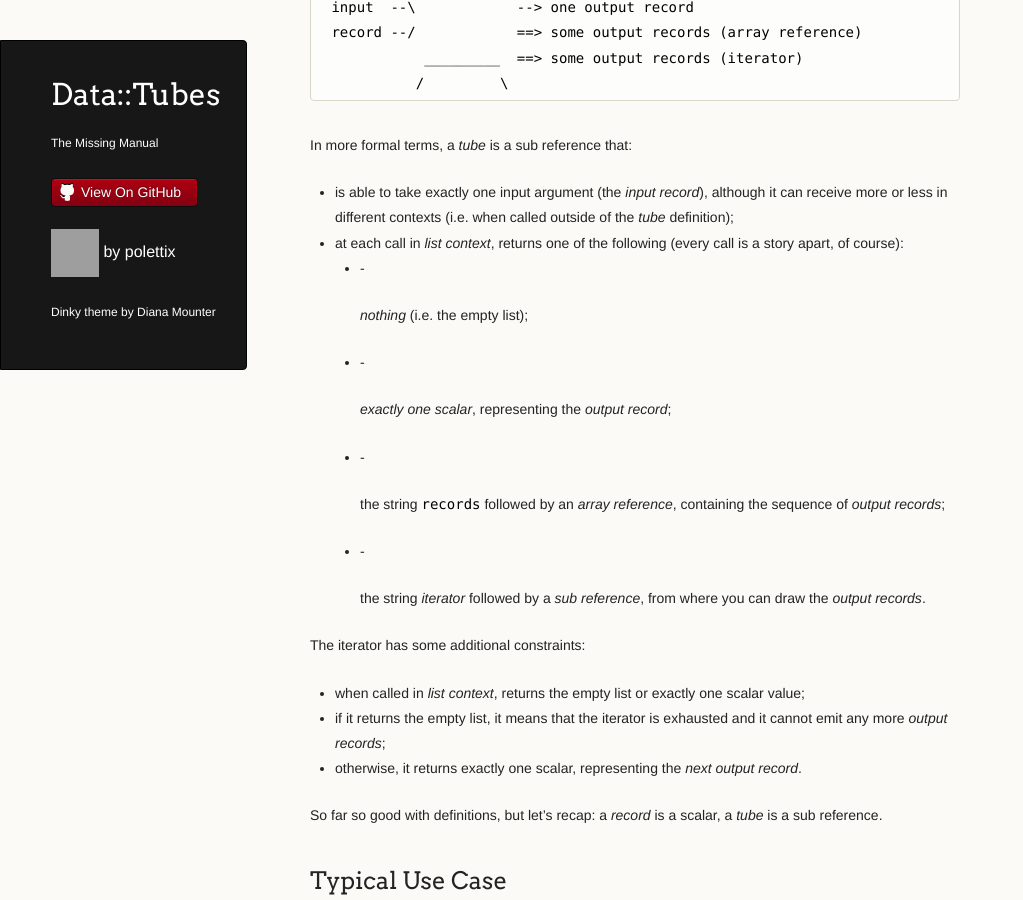
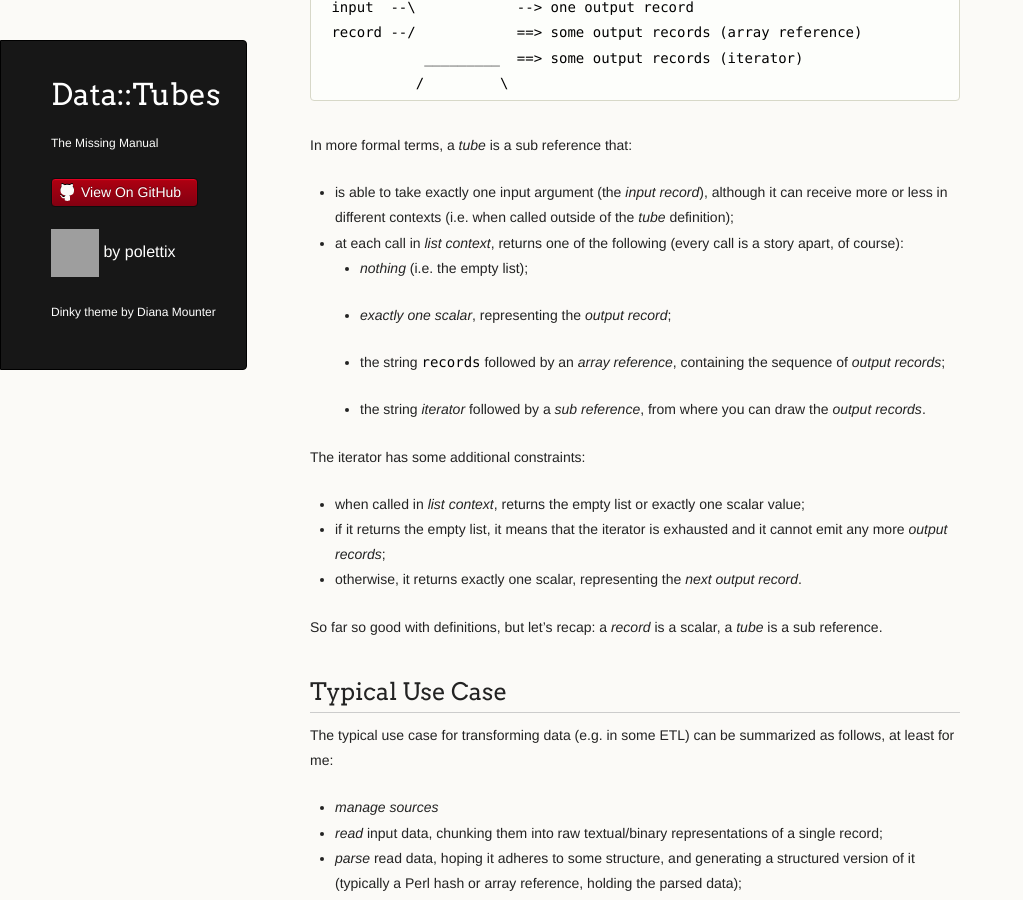
Before and after one commit to polettix/Data-Tubes, a Jekyll site: the page built from manual.md, in a window 1280 px wide and 900 px high, scrolled down 1205 px. Shown: the whole window, without its empty margins (0-1023 px from the left). Built offline with Jekyll 4.4.1, drawn with Linux system fonts in a browser that asks for light colours; grey boxes are pictures that could not be loaded.

```diff
--- a/manual.md
+++ b/manual.md
@@ -45,23 +45,15 @@ although it can receive more or less in different contexts (i.e. when
 called outside of the _tube_ definition);
 - at each call in _list context_, returns one of the following (every
 call is a story apart, of course):
-    - -
+    - _nothing_ (i.e. the empty list);
 
-        _nothing_ (i.e. the empty list);
+    - _exactly one scalar_, representing the _output record_;
 
-    - -
+    - the string `records` followed by an _array reference_, containing
+      the sequence of _output records_;
 
-        _exactly one scalar_, representing the _output record_;
-
-    - -
-
-        the string `records` followed by an _array reference_, containing the
-        sequence of _output records_;
-
-    - -
-
-        the string _iterator_ followed by a _sub reference_, from where you
-        can draw the _output records_.
+    - the string _iterator_ followed by a _sub reference_, from where you
+      can draw the _output records_.
 
 The iterator has some additional constraints:
 
```
